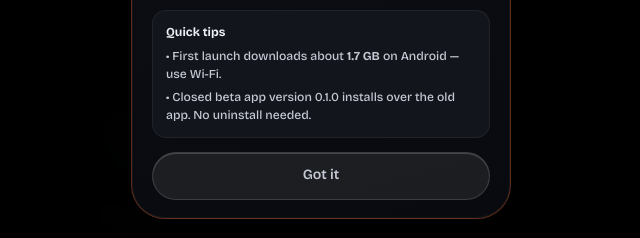
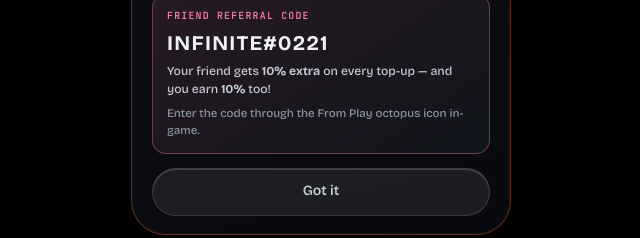
Before and after one commit to vaghelavirpal90-cyber/Pokeland-helper, a plain HTML site: page index.html in a window 1280 px wide. Shown: the part 477-715 px from the top of the page, without its empty margins (319-959 px from the left). Drawn offline with nearby package versions, Linux system fonts and the light colour scheme; no server answers.

Commit message:
Add concise INFINITE referral code to announcement popup

```diff
--- a/index.html
+++ b/index.html
@@ -617,10 +617,11 @@
         <a class="btn btn-primary" href="https://pkldwrld.com/downloads" target="_blank" rel="noopener noreferrer" style="justify-content:center">↓ Download Pokeland World</a>
         <a class="btn btn-ghost" href="https://pkldwrld.com/open-beta" target="_blank" rel="noopener noreferrer" style="justify-content:center">Open Beta dates &amp; events ↗</a>
       </div>
-      <div style="padding:12px 13px;border-radius:14px;background:var(--s1);border:1px solid var(--line);font-size:.76rem;line-height:1.5;color:var(--soft)">
-        <div style="font-weight:800;color:var(--ink);margin-bottom:5px">Quick tips</div>
-        <div>• First launch downloads about <strong>1.7 GB</strong> on Android — use Wi-Fi.</div>
-        <div style="margin-top:5px">• Closed beta app version 0.1.0 installs over the old app. No uninstall needed.</div>
+      <div style="padding:14px;border-radius:14px;background:linear-gradient(145deg,rgba(244,125,165,.12),var(--s1));border:1px solid rgba(244,125,165,.38);margin-bottom:4px">
+        <div style="font-family:var(--mono);font-size:.62rem;letter-spacing:.12em;color:#f47da5;text-transform:uppercase;font-weight:800">FRIEND REFERRAL CODE</div>
+        <div style="font-size:1.3rem;font-weight:900;letter-spacing:.06em;color:var(--ink);margin:5px 0 4px">INFINITE#0221</div>
+        <div style="font-size:.76rem;line-height:1.45;color:var(--soft)">Your friend gets <strong>10% extra</strong> on every top-up — and you earn <strong>10%</strong> too!</div>
+        <div style="font-size:.72rem;color:var(--muted);margin-top:7px">Enter the code through the From Play octopus icon in-game.</div>
       </div>
       <div class="ann-actions" style="margin-top:14px"><button class="btn ann-close-btn" id="annClose" type="button" style="width:100%">Got it</button></div>
     </div>
```
